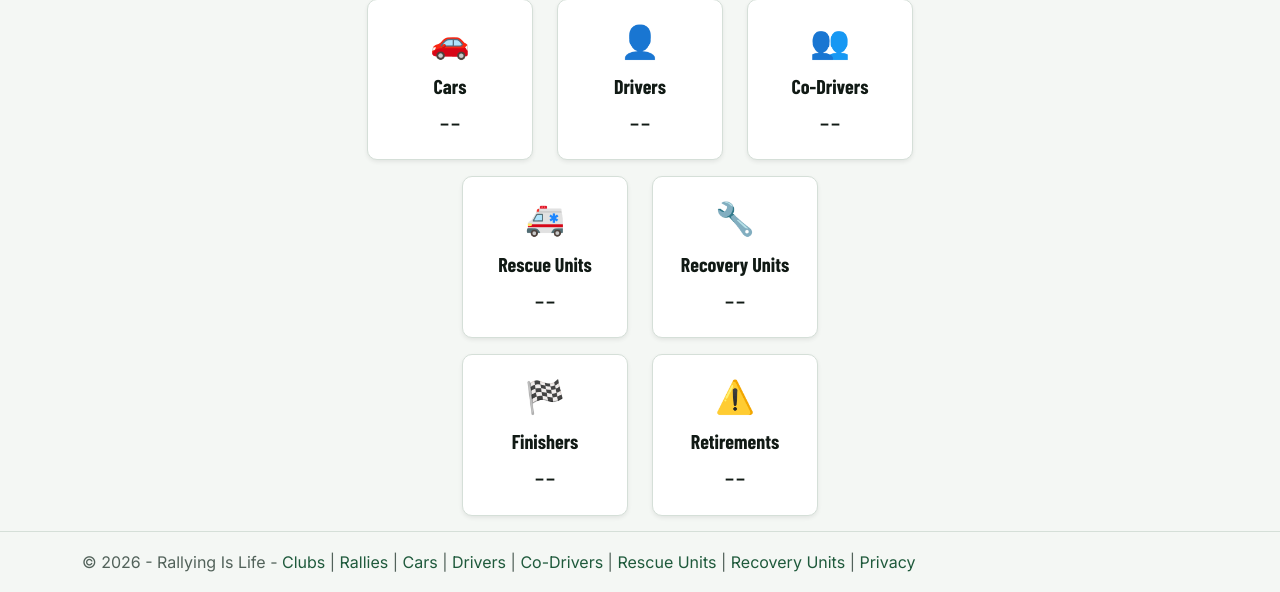
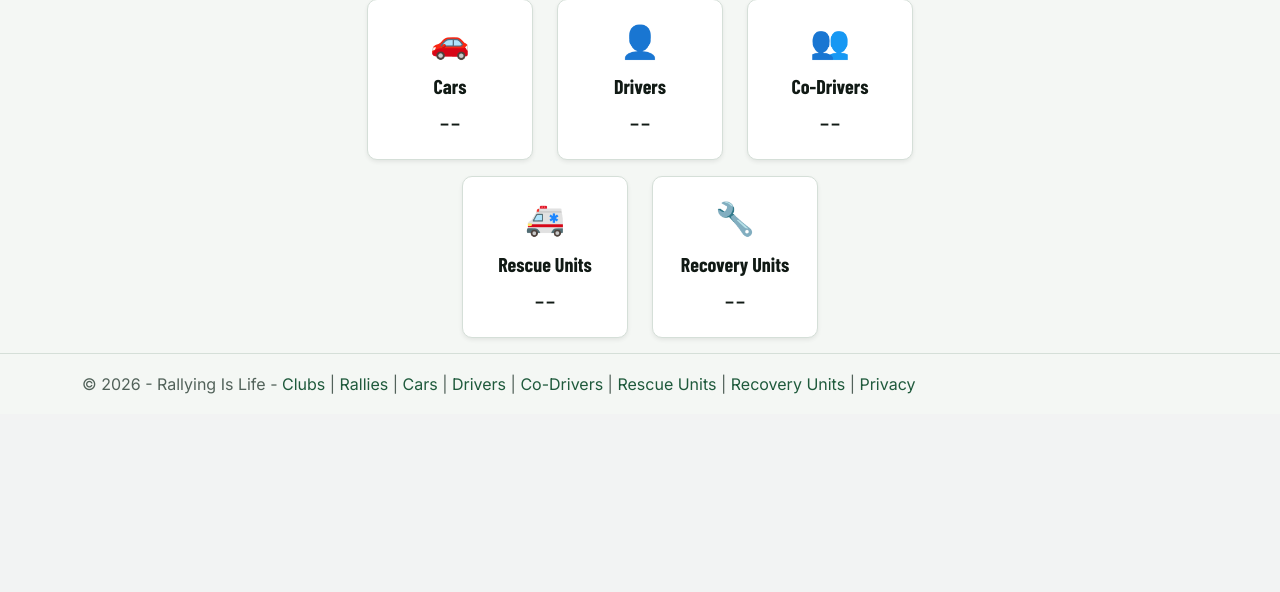
Before and after one commit to Rallying-Is-Life/App-FrontEnd, an ASP.NET Core app: page / in a window 1280 px wide. Shown: the part 400-992 px from the top of the page. After the commit the page ends 794 px from the top, so only its background shows below. Run offline with ASP.NET Core 8, Linux system fonts and the light colour scheme; style sheets or scripts are compiled from the project's sources.

Commit message:
BUG-FIX: Remove Retirements & Finishers from homepage
- Remove results-row with Finishers and Retirements stat cards
- Update JavaScript to no longer fetch finishers/retirements counts (API doesn't provide them)

```diff
--- a/Pages/Index.cshtml
+++ b/Pages/Index.cshtml
@@ -20,10 +20,6 @@
         <div class="col-6 col-md-2"><a asp-page="/RescueUnits" class="text-decoration-none"><div class="card text-center shadow-sm hover-lift h-100"><div class="card-body"><span class="fs-2">🚑</span><h5 class="card-title mt-2">Rescue Units</h5><p class="card-text fs-4" id="rescue-units-count">--</p></div></div></a></div>
         <div class="col-6 col-md-2"><a asp-page="/RecoveryUnits" class="text-decoration-none"><div class="card text-center shadow-sm hover-lift h-100"><div class="card-body"><span class="fs-2">🔧</span><h5 class="card-title mt-2">Recovery Units</h5><p class="card-text fs-4" id="recovery-units-count">--</p></div></div></a></div>
     </div>
-    <div class="row justify-content-center mt-3 flex-wrap" id="results-row">
-        <div class="col-6 col-md-2"><a href="/Leaderboard" class="text-decoration-none"><div class="card text-center shadow-sm hover-lift h-100"><div class="card-body"><span class="fs-2">🏁</span><h5 class="card-title mt-2">Finishers</h5><p class="card-text fs-4" id="finishers-count">--</p></div></div></a></div>
-        <div class="col-6 col-md-2"><a href="/Retirements" class="text-decoration-none"><div class="card text-center shadow-sm hover-lift h-100"><div class="card-body"><span class="fs-2">⚠️</span><h5 class="card-title mt-2">Retirements</h5><p class="card-text fs-4" id="retirements-count">--</p></div></div></a></div>
-    </div>
-    <script>fetch('@(Configuration["apiRallyingIsLifeBaseURL"] ?? "/stats")/stats').then(r=>r.json()).then(d=>{document.getElementById('clubs-count').textContent=d.clubs;document.getElementById('rallies-count').textContent=d.rallies;document.getElementById('cars-count').textContent=d.cars;document.getElementById('drivers-count').textContent=d.drivers;document.getElementById('rescue-units-count').textContent=d.rescueUnits;document.getElementById('recovery-units-count').textContent=d.recoveryUnits;document.getElementById('coDrivers-count').textContent=d.coDrivers;document.getElementById('finishers-count').textContent=d.finishers;document.getElementById('retirements-count').textContent=d.retirements;}).catch(_=>{});</script>
+    <script>fetch('@(Configuration["apiRallyingIsLifeBaseURL"] ?? "/stats")/stats').then(r=>r.json()).then(d=>{document.getElementById('clubs-count').textContent=d.clubs;document.getElementById('rallies-count').textContent=d.rallies;document.getElementById('cars-count').textContent=d.cars;document.getElementById('drivers-count').textContent=d.drivers;document.getElementById('rescue-units-count').textContent=d.rescueUnits;document.getElementById('recovery-units-count').textContent=d.recoveryUnits;document.getElementById('coDrivers-count').textContent=d.coDrivers;}).catch(_=>{});</script>
     <style>.hover-lift{transition:transform .15s ease, box-shadow .15s ease;}.hover-lift:hover{transform:translateY(-3px);box-shadow:0 .5rem 1rem rgba(0,0,0,.15);}</style>
 </div>
```
